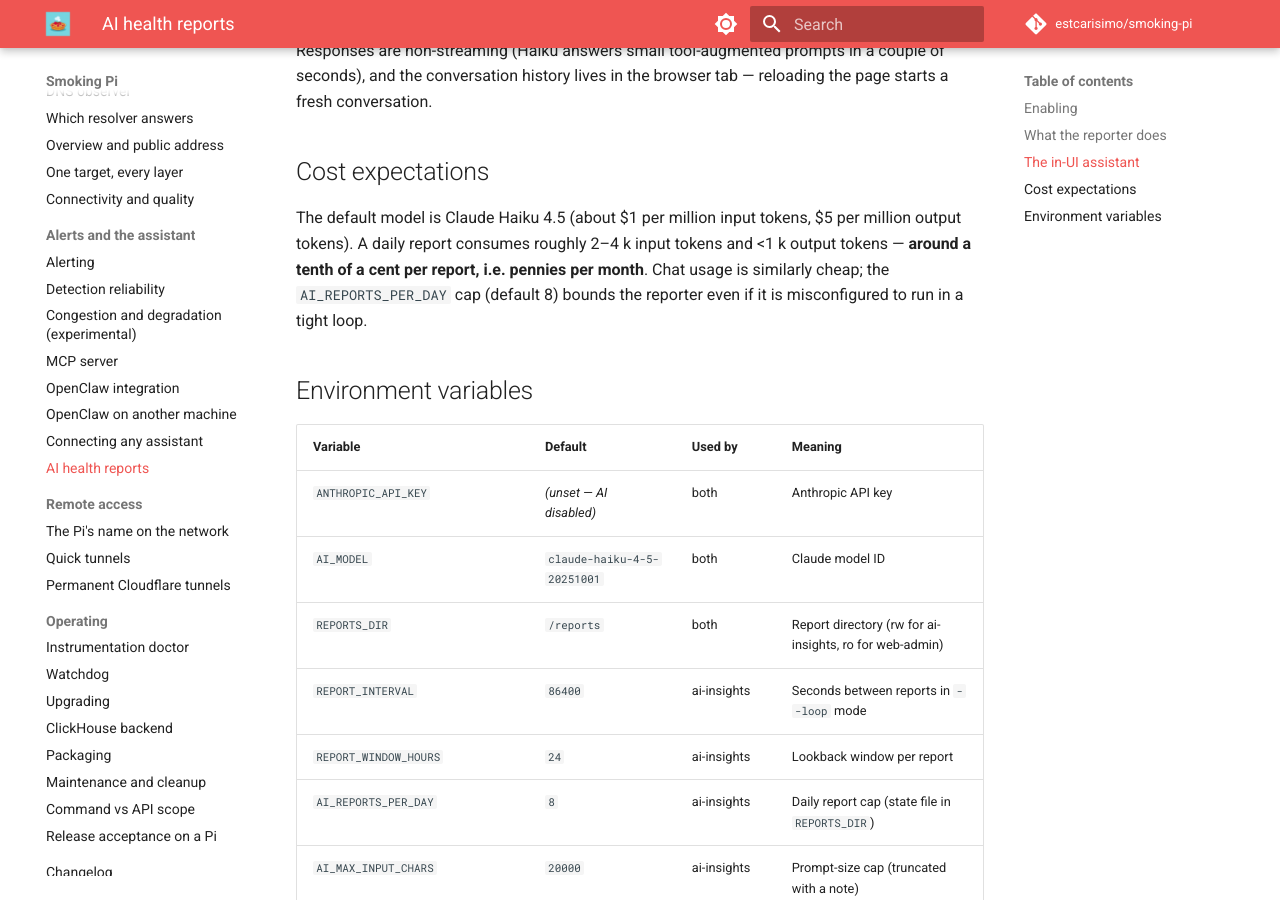
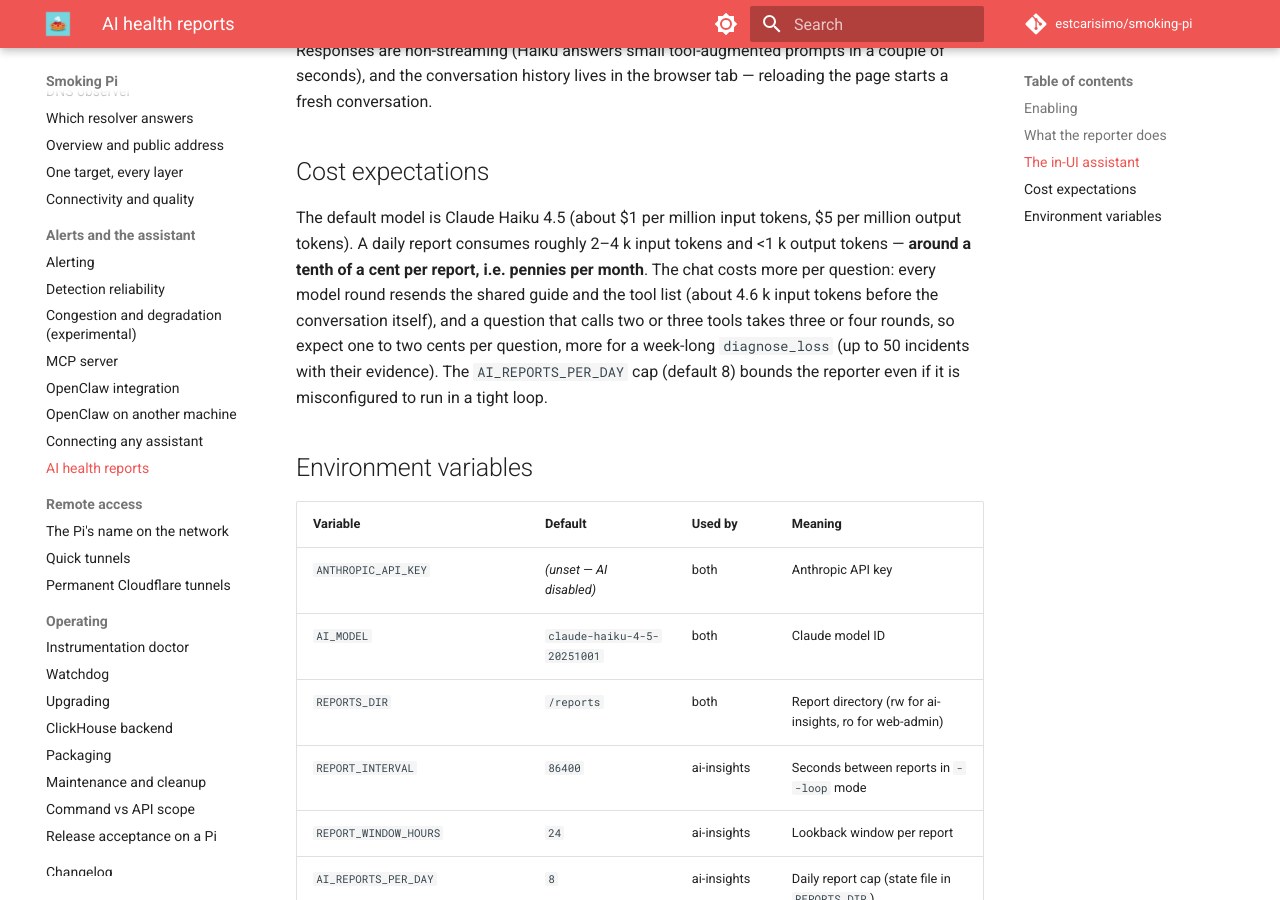
Before and after one commit to estcarisimo/smoking-pi, an MkDocs documentation site: the page built from docs/ai-insights.md, in a window 1280 px wide and 900 px high, scrolled down 2233 px. Built offline with MkDocs 1.6.1 and Material for MkDocs 9.7.7, drawn with Linux system fonts in a browser that asks for light colours; comment, search, counter and statistics services are not loaded.

Commit message:
fix(web-admin): review -- the chat writes no URLs and no Markdown
The shared guide asks for a link on every warning bullet and for bold
headings. This chat's results carry no links and the page shows plain
text, so the header now says: name the dashboard and the time, never
write a URL; plain headings and hyphen bullets. The output cap rises to
2048 tokens for the guide's multi-section report, and the cost section
says what the guide costs per round.

Co-Authored-By: Claude Opus 5.5 <noreply@anthropic.com>

```diff
--- a/docs/ai-insights.md
+++ b/docs/ai-insights.md
@@ -101,9 +101,13 @@ tab — reloading the page starts a fresh conversation.
 The default model is Claude Haiku 4.5 (about $1 per million input tokens,
 $5 per million output tokens). A daily report consumes roughly 2–4 k input
 tokens and <1 k output tokens — **around a tenth of a cent per report, i.e.
-pennies per month**. Chat usage is similarly cheap; the `AI_REPORTS_PER_DAY`
-cap (default 8) bounds the reporter even if it is misconfigured to run in a
-tight loop.
+pennies per month**. The chat costs more per question: every model round
+resends the shared guide and the tool list (about 4.6 k input tokens before
+the conversation itself), and a question that calls two or three tools
+takes three or four rounds, so expect one to two cents per question, more
+for a week-long `diagnose_loss` (up to 50 incidents with their evidence).
+The `AI_REPORTS_PER_DAY` cap (default 8) bounds the reporter even if it is
+misconfigured to run in a tight loop.
 
 ## Environment variables
 
```
Also changed, not shown: docs/mcp-server.md (+3 -1 lines), 3 other files.
